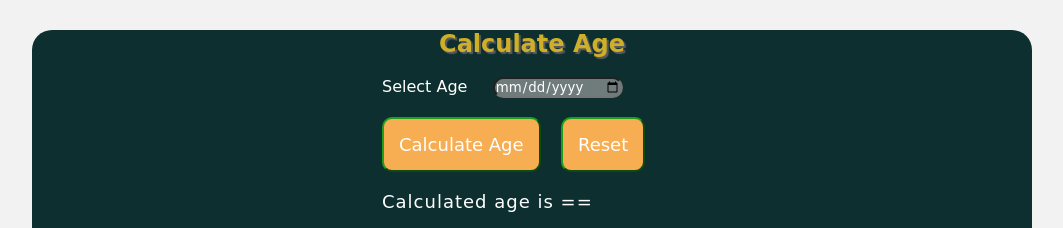
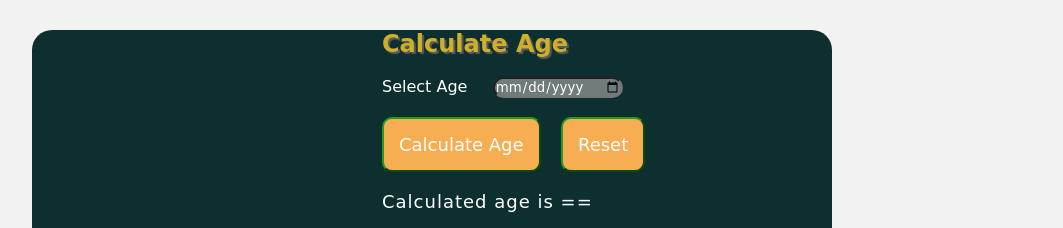
Before and after one commit to tejuingale/age-calculator, a plain HTML site: page index.html in a window 1280 px wide. Shown: the top 228 px of the page, without its empty margins (18-1081 px from the left). Drawn offline with Linux system fonts and the light colour scheme.

Commit message:
change css style
change css style

```diff
--- a/style.css
+++ b/style.css
@@ -6,7 +6,7 @@
     font-family: 'Itim', cursive;
 }
     .container{
-        width: 1000px;
+        width: 800px;
         font-family: 'Itim', cursive;
         background-color: #0E2F2F;
         margin-left: 50px;
@@ -18,7 +18,8 @@
     #head{
         text-shadow: 2px 2px 1px rgb(91, 92, 95);
         color: rgb(206, 175, 39);
-        text-align: center;
+        /* text-align: center; */
+       padding-left: 350px;
     }
     #label{
         margin-left: 350px;
```
